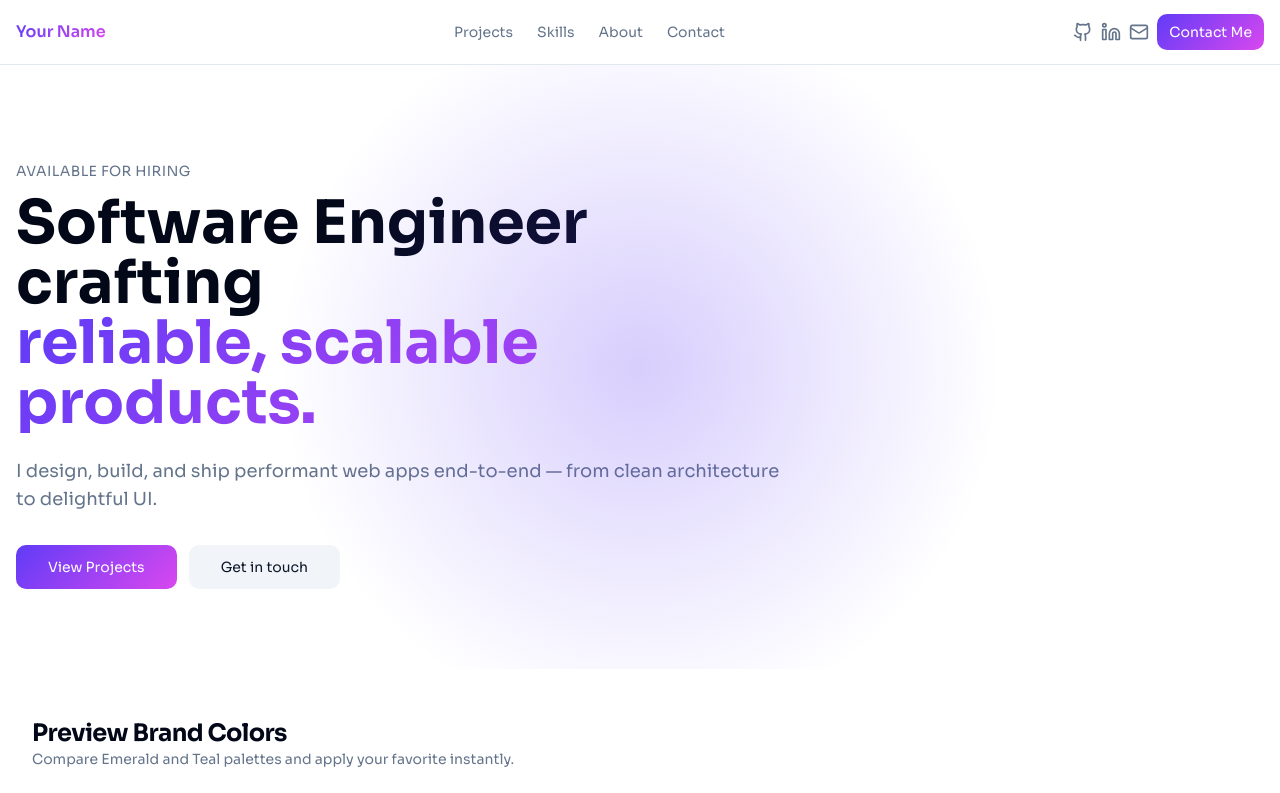
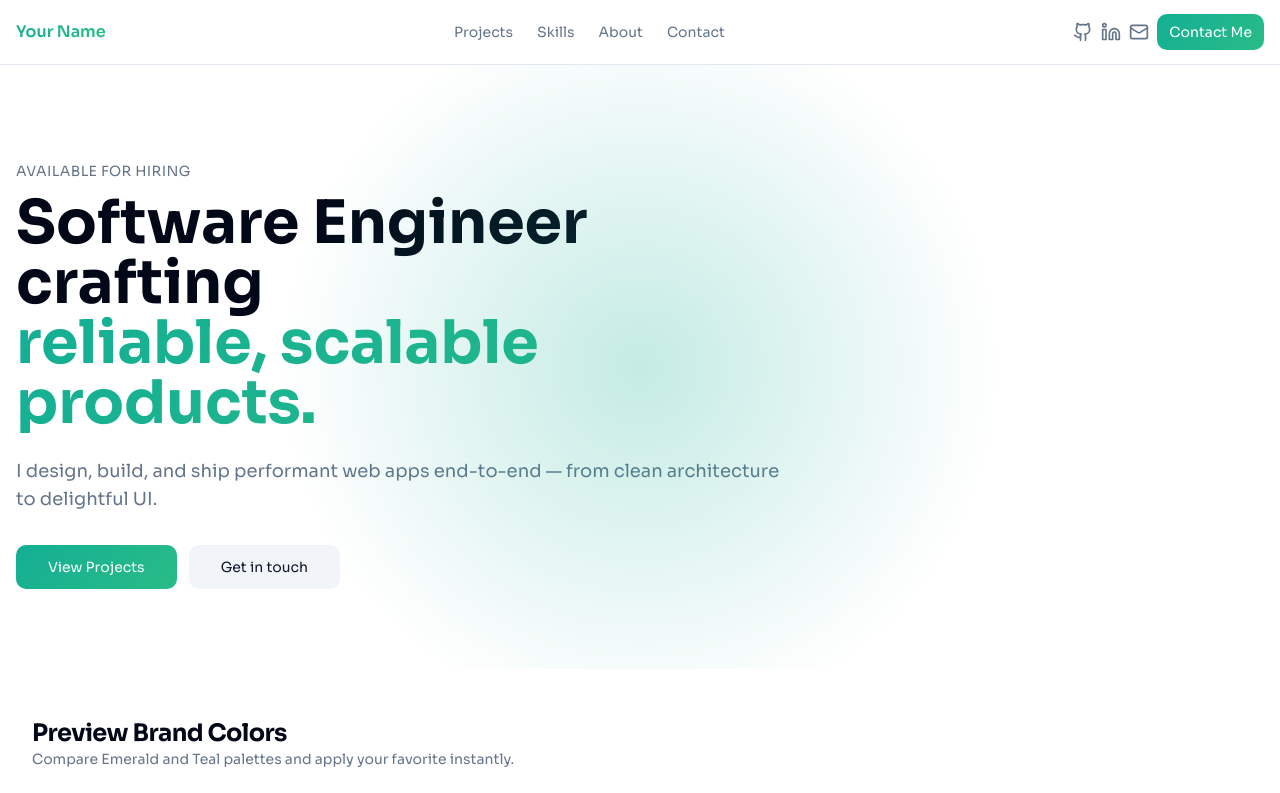
Before and after one commit to doroteaMonaco/Doroteam-Portfolio, a React (Vite) app: page / in a window 1280 px wide. Shown: the top 793 px of the page. Built offline with nearby package versions, Linux system fonts and the light colour scheme.

Commit message:
Update color to Teal
Update the brand palette to use Teal as the primary color.

```diff
--- a/src/index.css
+++ b/src/index.css
@@ -48,8 +48,8 @@ All colors MUST be HSL.
     --sidebar-ring: 217.2 91.2% 59.8%;
 
     /* Brand tokens */
-    --brand: 252 92% 60%;          /* Electric indigo */
-    --brand-2: 292 84% 61%;        /* Vivid orchid */
+    --brand: 170 80% 38%;          /* Teal primary */
+    --brand-2: 158 64% 45%;        /* Teal secondary */
     --brand-foreground: 0 0% 100%; /* White for contrast */
 
     /* Motion tokens */
@@ -97,8 +97,8 @@ All colors MUST be HSL.
     --sidebar-border: 240 3.7% 15.9%;
     --sidebar-ring: 217.2 91.2% 59.8%;
 
-    --brand: 252 92% 60%;
-    --brand-2: 292 84% 61%;
+    --brand: 170 80% 38%;
+    --brand-2: 158 64% 45%;
     --brand-foreground: 0 0% 100%;
   }
 
```
